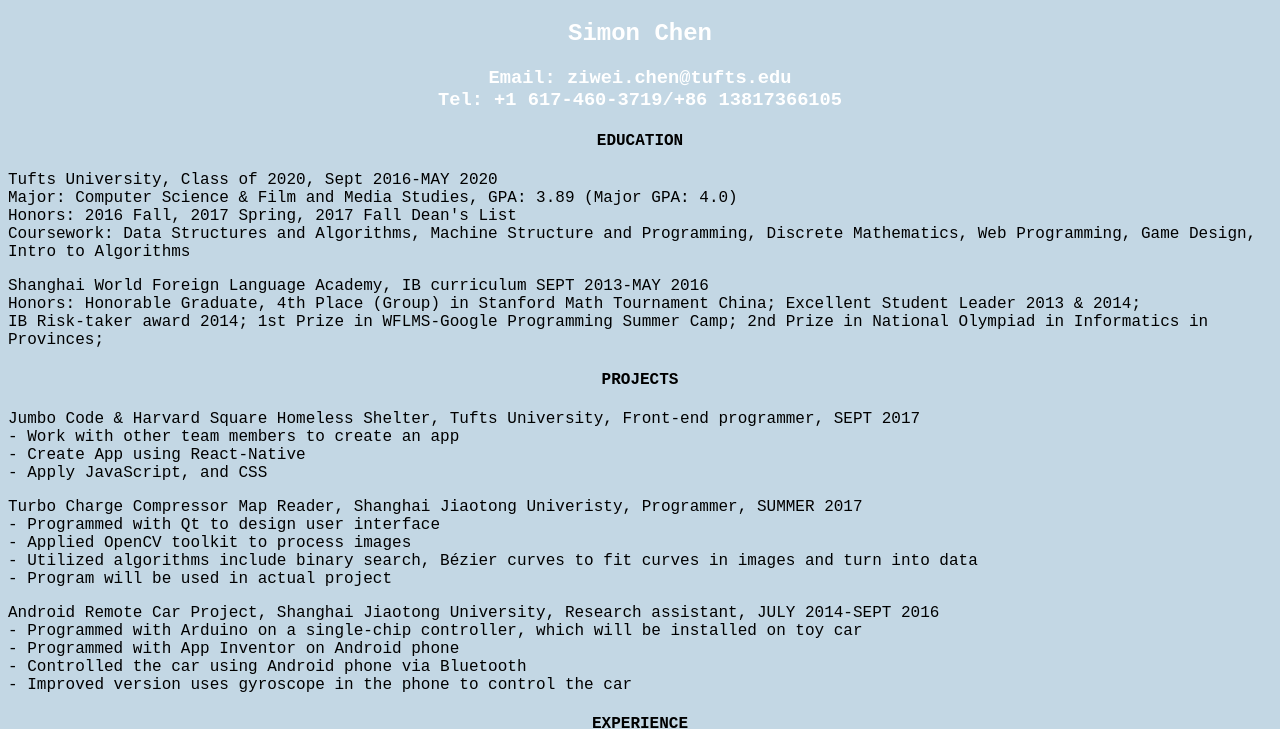
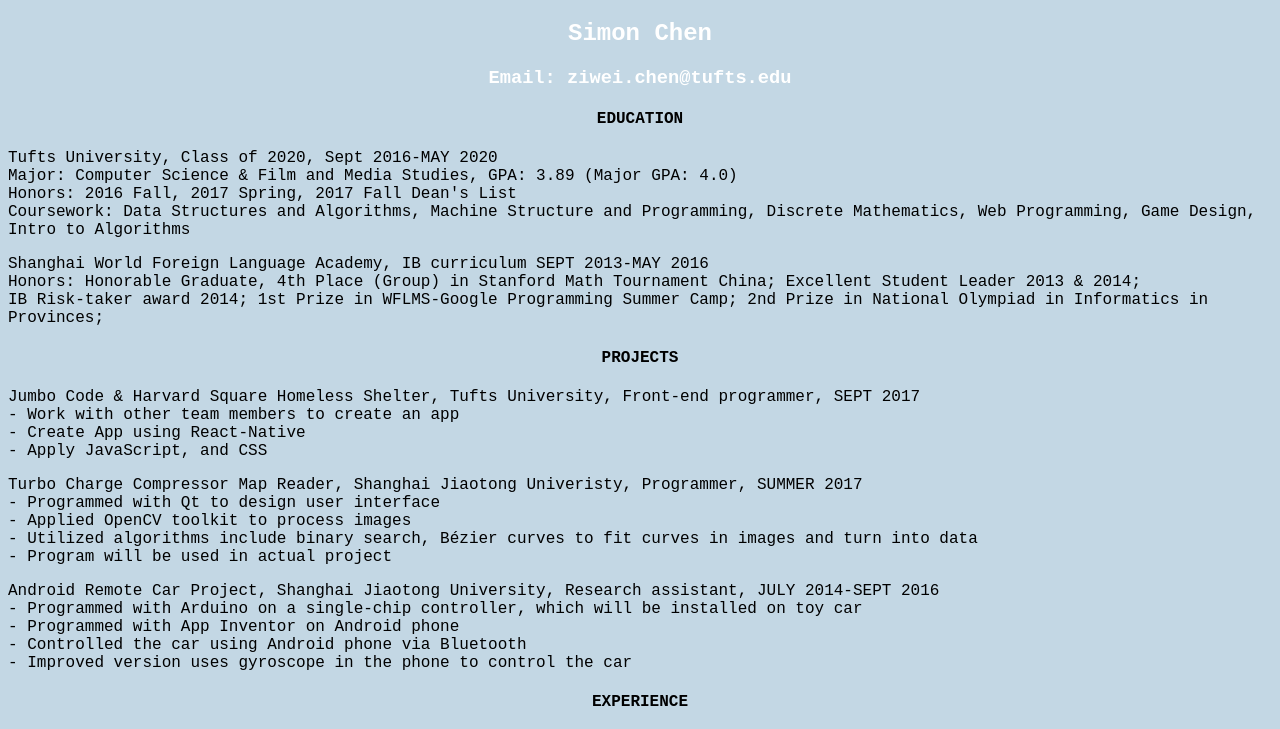
Before and after one commit to czwsh98/czwsh98.github.io, a plain HTML site: page resume.html in a window 1280 px wide. Shown: the top 729 px of the page. Drawn offline with Linux system fonts and the light colour scheme.

Commit message:
delete tel no.

```diff
--- a/resume.html
+++ b/resume.html
@@ -10,7 +10,6 @@
         <h2>Simon Chen </h2>
         <h3>
         Email: ziwei.chen@tufts.edu <br>
-        Tel: +1 617-460-3719/+86 13817366105
         </h3>
 
         <h4>EDUCATION</h4>
```
